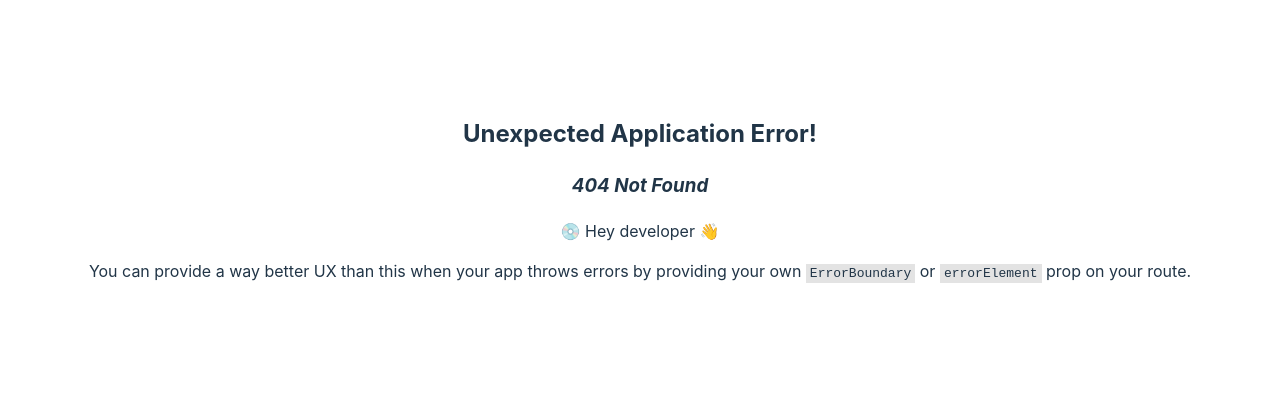
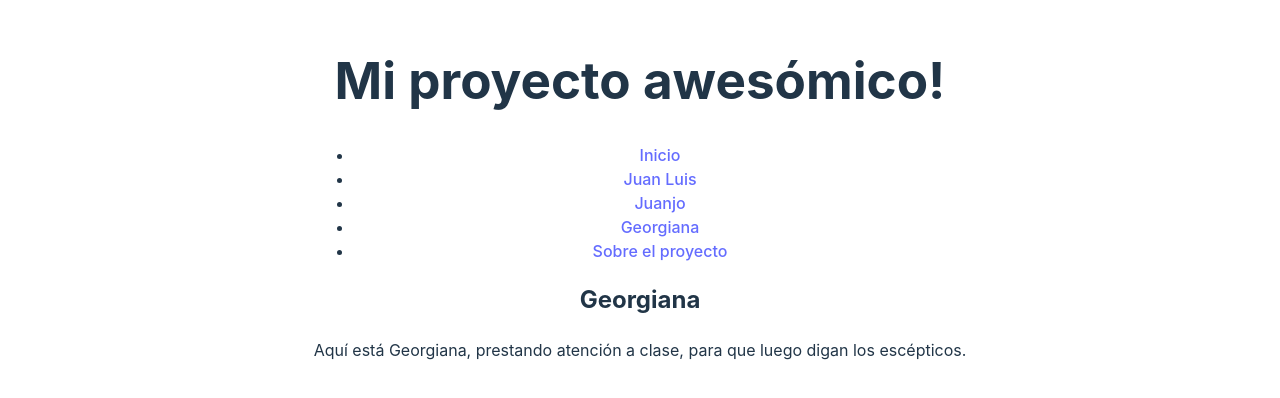
Before and after one commit to kastwey/arelance-git-test, a React (Vite) app: page /people/georgiana in a window 1280 px wide. Before the commit this address had no page. Shown: the part 202-600 px from the top of the page. Built offline with nearby package versions, Linux system fonts and the light colour scheme.

Commit message:
añade página personal

```diff
--- a/src/Routes.tsx
+++ b/src/Routes.tsx
@@ -3,6 +3,7 @@ import { JuanjoPage } from "./pages/JuanjoPage";
 import { JuanLuisPage } from "./pages/JuanLuisPage";
 import { IndexPage } from "./pages/IndexPage";
 import { AboutProjectPage } from "./pages/AboutProjectPage";
+import { GeorgianaPage } from "./pages/GeorgianaPage";
 const router = createBrowserRouter([
   {
     path: "",
@@ -17,6 +18,10 @@ const router = createBrowserRouter([
     element: <JuanjoPage />,
   },
   {
+    path: "people/georgiana",
+    element: <GeorgianaPage />,
+  },
+  {
     path: "about",
     element: <AboutProjectPage />,
   },
--- a/src/components/header.tsx
+++ b/src/components/header.tsx
@@ -14,6 +14,9 @@ export function Header() {
             <NavLink to="/people/juanjo">Juanjo</NavLink>
           </li>
           <li>
+            <NavLink to="/people/georgiana">Georgiana</NavLink>
+</li>
+          <li>
             <NavLink to="/about">Sobre el proyecto</NavLink>
           </li>
         </ul>
--- /dev/null
+++ b/src/pages/GeorgianaPage.tsx
@@ -0,0 +1,10 @@
+import { Layout } from "../components/layout";
+
+export const GeorgianaPage = () => {
+  return (
+    <Layout>
+      <h2>Georgiana</h2>
+      <p>Aquí está Georgiana, prestando atención a clase, para que luego digan los escépticos.</p>
+    </Layout>
+  );
+}
```
